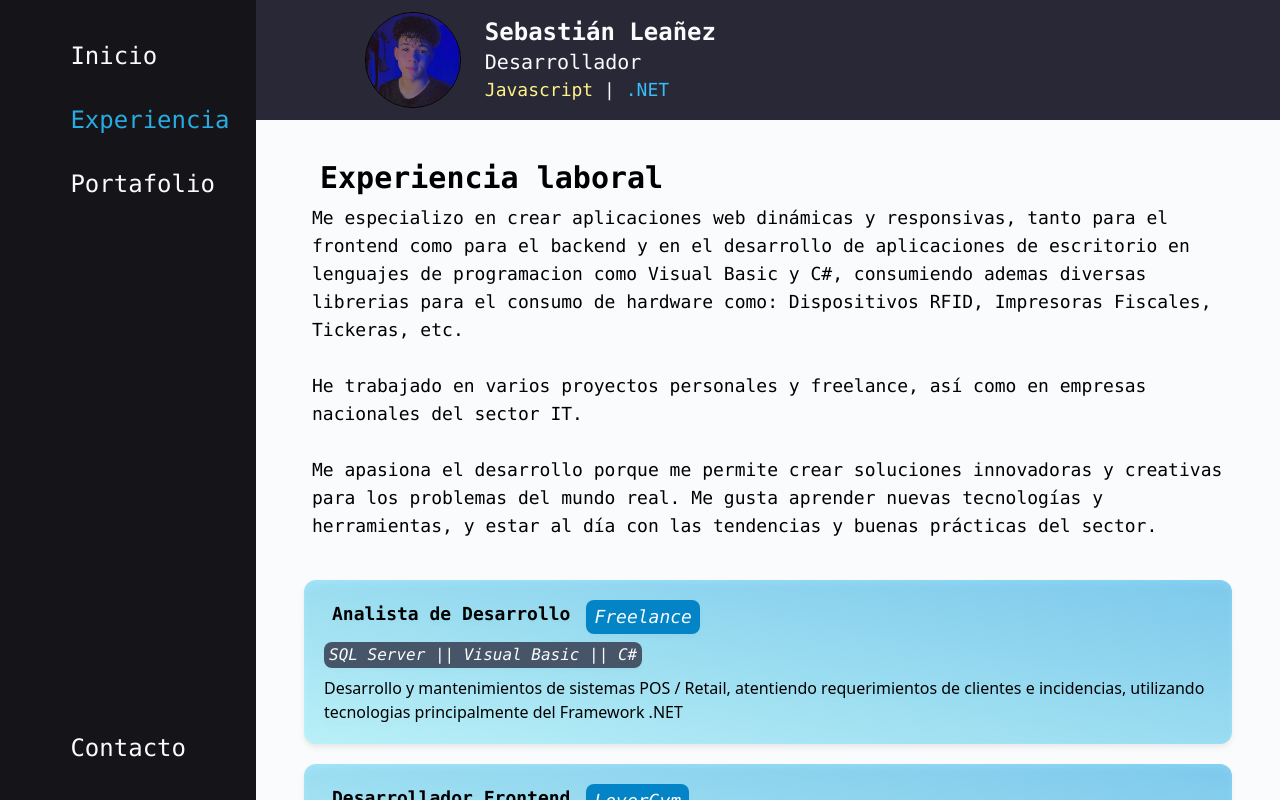
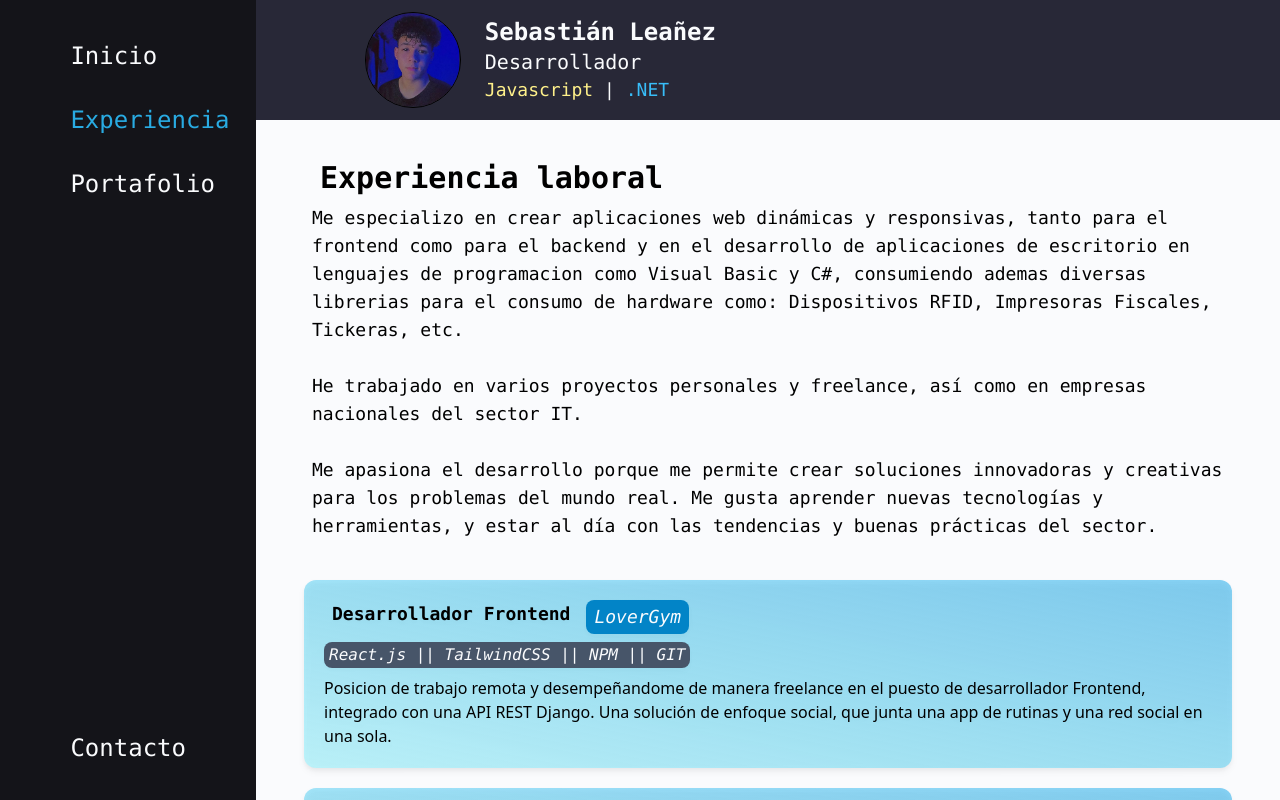
Before and after one commit to TheSebalex/personal_porfolio, a React (Vite) app: page /experience in a window 1280 px wide. Built offline with nearby package versions, Linux system fonts and the light colour scheme; some icons are missing.

Commit message:
Changes experiencie

```diff
--- a/src/Components/Routes/Experience/Experience.jsx
+++ b/src/Components/Routes/Experience/Experience.jsx
@@ -41,7 +41,7 @@ export function Experience() {
   );
 }
 
-export function JobItem({info, key}){
+export function JobItem({info}){
 
   return (<>
     <div className="drop-shadow-md gap-2 flex flex-col bg-gradient-to-tr from-cyan-200/70 to-sky-500/50 p-5 rounded-xl">
--- a/src/Components/Routes/Experience/Jobs.js
+++ b/src/Components/Routes/Experience/Jobs.js
@@ -1,15 +1,15 @@
 export const jobs = [
+  {
+    title: "Desarrollador Frontend",
+    site: "LoverGym",
+    act: "React.js || TailwindCSS || NPM || GIT",
+    desc: "Posicion de trabajo remota y desempeñandome de manera freelance en el puesto de desarrollador Frontend, integrado con una API REST Django. Una solución de enfoque social, que junta una app de rutinas y una red social en una sola.",
+  },
   {
     title: "Analista de Desarrollo",
     site: "Freelance",
     act: "SQL Server || Visual Basic || C#",
     desc: "Desarrollo y mantenimientos de sistemas POS / Retail, atentiendo requerimientos de clientes e incidencias, utilizando tecnologias principalmente del Framework .NET",
-    },
-    {
-      title: "Desarrollador Frontend",
-      site: "LoverGym",
-      act: "React.js || TailwindCSS || NPM || GIT",
-      desc: "Posicion de trabajo remota, cumpliendo con actividades de atencion al cliente, cubriendo gestion de la data interna de la empresa y las dudas de los usuarios y clientes",
   },
   {
     title: "Auxiliar de Diseño",
```
Lines whose indentation alone changed are shown as unchanged.
